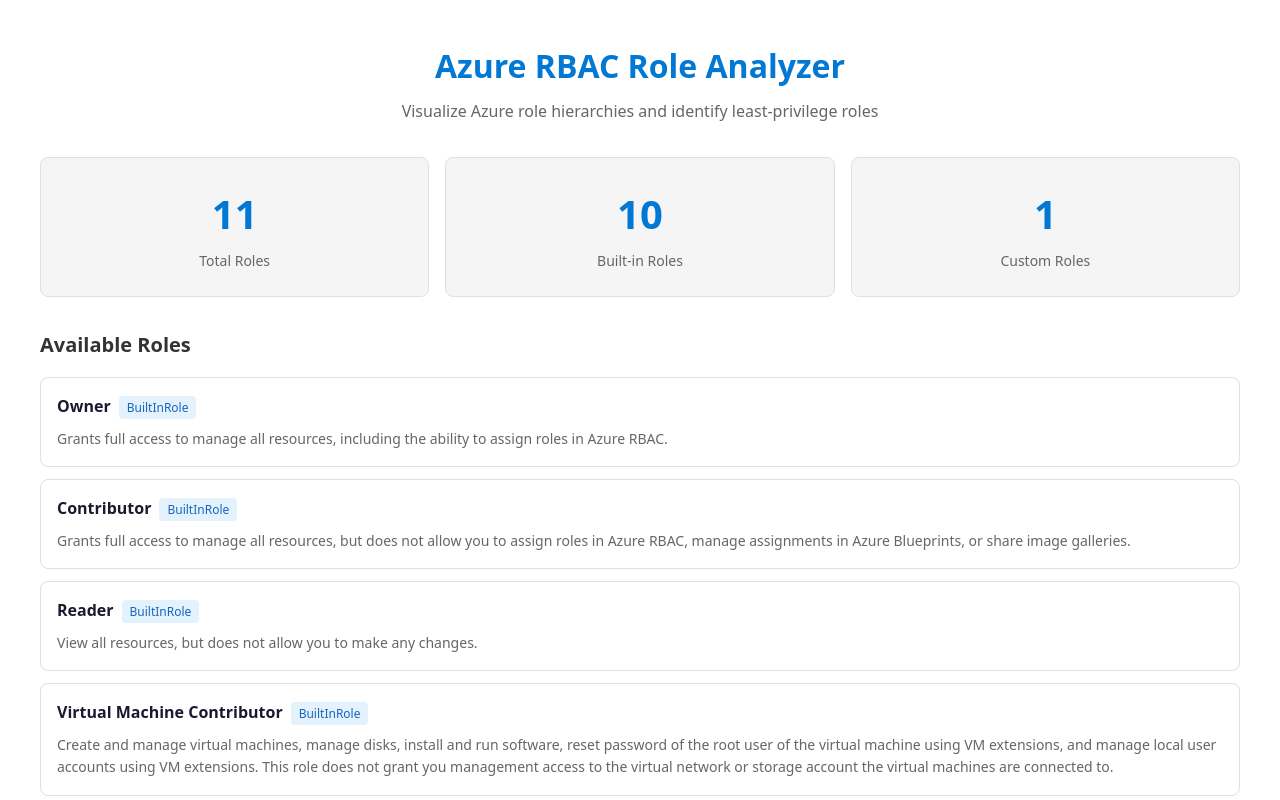
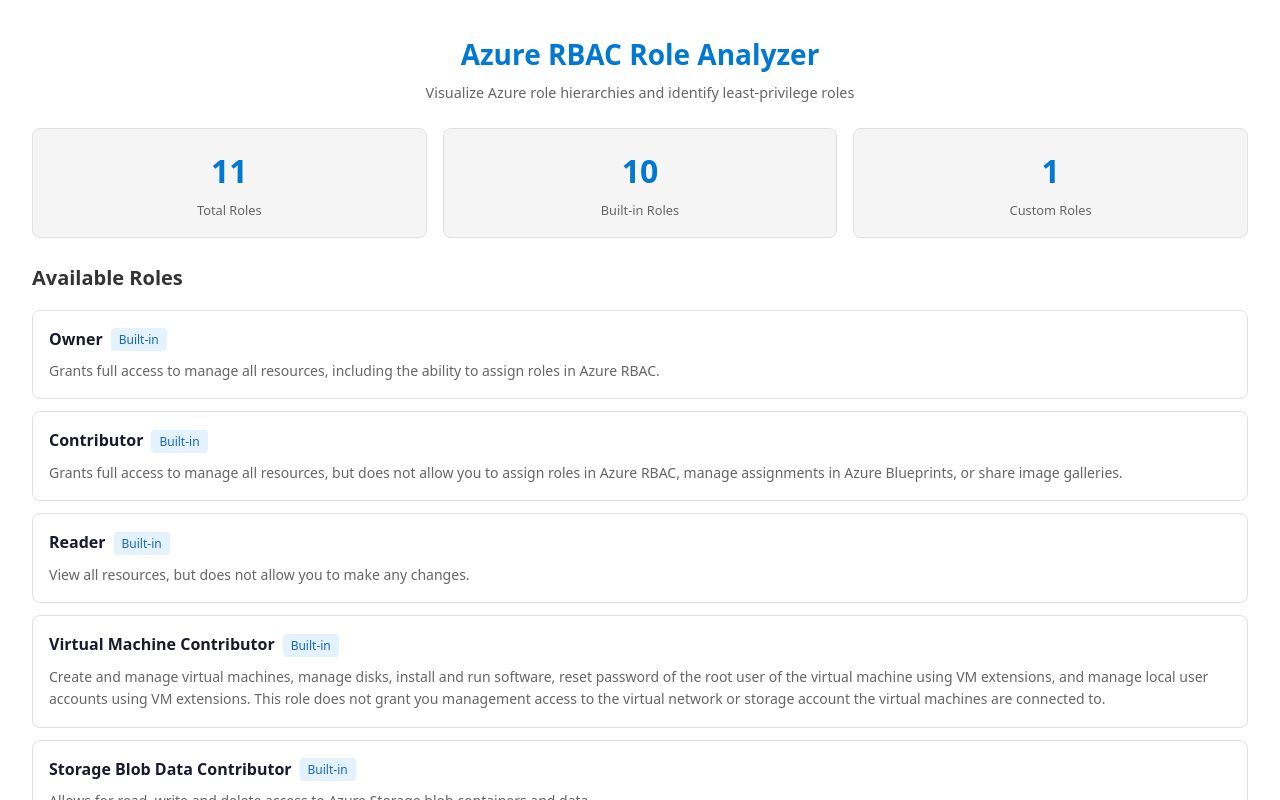
Before and after one commit to philomath213/azure-roles-analyzer, an Angular app: page / in a window 1280 px wide. Shown: the top 800 px of the page. Built offline with nearby package versions, Linux system fonts and the light colour scheme.

Commit message:
feat: add roles list component

```diff
--- a/src/app/app.css
+++ b/src/app/app.css
@@ -3,29 +3,35 @@
   font-family: system-ui, -apple-system, BlinkMacSystemFont, 'Segoe UI', Roboto, sans-serif;
   color: #1a1a2e;
   line-height: 1.6;
+  min-height: 100vh;
 }
 
 .container {
-  max-width: 1200px;
+  max-width: 1400px;
   margin: 0 auto;
-  padding: 2rem;
+  padding: 1.5rem;
+  display: flex;
+  flex-direction: column;
+  min-height: 100vh;
 }
 
 .header {
   text-align: center;
-  margin-bottom: 2rem;
+  margin-bottom: 1.5rem;
+  flex-shrink: 0;
 }
 
 .header h1 {
-  font-size: 2rem;
+  font-size: 1.75rem;
   font-weight: 600;
   color: #0078d4;
-  margin: 0 0 0.5rem;
+  margin: 0 0 0.25rem;
 }
 
 .header p {
   color: #666;
   margin: 0;
+  font-size: 0.9rem;
 }
 
 .loading,
@@ -42,89 +48,118 @@
 
 .stats {
   display: grid;
-  grid-template-columns: repeat(auto-fit, minmax(150px, 1fr));
+  grid-template-columns: repeat(3, 1fr);
   gap: 1rem;
-  margin-bottom: 2rem;
+  margin-bottom: 1.5rem;
+  flex-shrink: 0;
 }
 
 .stat-card {
   background: #f5f5f5;
   border-radius: 8px;
-  padding: 1.5rem;
+  padding: 1rem;
   text-align: center;
   border: 1px solid #e0e0e0;
 }
 
 .stat-value {
   display: block;
-  font-size: 2.5rem;
+  font-size: 2rem;
   font-weight: 700;
   color: #0078d4;
 }
 
 .stat-label {
   display: block;
-  font-size: 0.875rem;
+  font-size: 0.8rem;
   color: #666;
   margin-top: 0.25rem;
 }
 
-.role-list h2 {
-  font-size: 1.25rem;
-  font-weight: 600;
-  margin: 0 0 1rem;
-  color: #333;
+/* Two-panel layout */
+.main-content {
+  display: grid;
+  grid-template-columns: 1fr;
+  gap: 1.5rem;
+  flex: 1;
+  min-height: 0;
 }
 
-.role-list ul {
-  list-style: none;
-  padding: 0;
-  margin: 0;
+.main-content.has-details {
+  grid-template-columns: 400px 1fr;
 }
 
-.role-item {
+.list-panel {
+  display: flex;
+  flex-direction: column;
+  min-height: 0;
+  max-height: calc(100vh - 220px);
+  overflow: hidden;
+}
+
+.details-panel {
+  display: flex;
+  flex-direction: column;
+  min-height: 0;
+  max-height: calc(100vh - 220px);
+  overflow: auto;
   background: #fff;
   border: 1px solid #e0e0e0;
   border-radius: 8px;
-  padding: 1rem;
-  margin-bottom: 0.75rem;
-  cursor: pointer;
-  transition: border-color 0.2s, background-color 0.2s, box-shadow 0.2s;
 }
 
-.role-item:hover {
-  border-color: #0078d4;
-  background-color: rgba(0, 120, 212, 0.02);
+/* Responsive design */
+@media (max-width: 1024px) {
+  .main-content.has-details {
+    grid-template-columns: 350px 1fr;
+  }
 }
 
-.role-item:focus-visible {
-  outline: 2px solid #0078d4;
-  outline-offset: 2px;
+@media (max-width: 900px) {
+  .main-content.has-details {
+    grid-template-columns: 1fr;
+    grid-template-rows: auto 1fr;
   }
 
-.role-item.selected {
-  border-color: #0078d4;
-  background-color: rgba(0, 120, 212, 0.05);
-  box-shadow: 0 0 0 1px #0078d4;
+  .list-panel {
+    max-height: 300px;
   }
 
-.role-list strong {
-  font-size: 1rem;
-  color: #1a1a2e;
+  .details-panel {
+    max-height: none;
+  }
 }
 
-.role-type {
-  display: inline-block;
-  font-size: 0.75rem;
-  padding: 0.125rem 0.5rem;
-  margin-left: 0.5rem;
-  background: #e3f2fd;
-  color: #1565c0;
-  border-radius: 4px;
+@media (max-width: 600px) {
+  .container {
+    padding: 1rem;
   }
 
-.role-description {
-  font-size: 0.875rem;
-  color: #666;
-  margin: 0.5rem 0 0;
+  .header h1 {
+    font-size: 1.5rem;
   }
+
+  .stats {
+    grid-template-columns: 1fr;
+    gap: 0.75rem;
+  }
+
+  .stat-card {
+    padding: 0.75rem;
+    display: flex;
+    justify-content: space-between;
+    align-items: center;
+  }
+
+  .stat-value {
+    font-size: 1.5rem;
+  }
+
+  .stat-label {
+    margin-top: 0;
+  }
+
+  .list-panel {
+    max-height: 250px;
+  }
+}
--- a/src/app/app.html
+++ b/src/app/app.html
@@ -28,36 +28,26 @@
       </div>
     </section>
 
-    <section class="role-list" aria-label="Role list">
-      <h2>Available Roles</h2>
-      <ul>
-        @for (role of roles(); track role.id) {
-          <li
-            class="role-item"
-            [class.selected]="selectedRole()?.id === role.id"
-            (click)="onRoleSelect(role)"
-            (keydown.enter)="onRoleSelect(role)"
-            (keydown.space)="onRoleSelect(role)"
-            tabindex="0"
-            role="button"
-            [attr.aria-pressed]="selectedRole()?.id === role.id"
-          >
-            <strong>{{ role.name }}</strong>
-            <span class="role-type">{{ role.type }}</span>
-            <p class="role-description">{{ role.description }}</p>
-          </li>
-        }
-      </ul>
-    </section>
+    <div class="main-content" [class.has-details]="hasSelectedRole()">
+      <div class="list-panel">
+        <app-role-list
+          [roles]="roles()"
+          [selectedRoleId]="selectedRole()?.id ?? null"
+          (roleSelect)="onRoleSelect($event)"
+        />
+      </div>
 
       @if (hasSelectedRole()) {
+        <div class="details-panel">
           <app-role-details
             [role]="selectedRole()!"
             [activeTab]="activeTab()"
             (tabChange)="onTabChange($event)"
             (closeDetails)="onCloseDetails()"
           />
+        </div>
       }
+    </div>
   }
 
   <router-outlet />
--- a/src/app/app.ts
+++ b/src/app/app.ts
@@ -3,11 +3,11 @@
 import { RoleService, AppStateService } from './services';
 import type { TabId } from './services';
 import type { RoleDefinition } from './models';
-import { RoleDetailsComponent } from './components';
+import { RoleDetailsComponent, RoleListComponent } from './components';
 
 @Component({
   selector: 'app-root',
-  imports: [RouterOutlet, RoleDetailsComponent],
+  imports: [RouterOutlet, RoleDetailsComponent, RoleListComponent],
   templateUrl: './app.html',
   styleUrl: './app.css',
   changeDetection: ChangeDetectionStrategy.OnPush,
--- a/src/app/components/index.ts
+++ b/src/app/components/index.ts
@@ -1 +1,2 @@
 export { RoleDetailsComponent } from './role-details/role-details.component';
+export { RoleListComponent } from './role-list/role-list.component';
--- /dev/null
+++ b/src/app/components/role-list/role-list.component.css
@@ -0,0 +1,92 @@
+.role-list {
+  display: flex;
+  flex-direction: column;
+  height: 100%;
+}
+
+.role-list h2 {
+  font-size: 1.25rem;
+  font-weight: 600;
+  margin: 0 0 1rem;
+  color: #333;
+  flex-shrink: 0;
+}
+
+.role-list-items {
+  list-style: none;
+  padding: 0;
+  margin: 0;
+  overflow-y: auto;
+  flex: 1;
+}
+
+.role-item {
+  background: #fff;
+  border: 1px solid #e0e0e0;
+  border-radius: 8px;
+  padding: 1rem;
+  margin-bottom: 0.75rem;
+  cursor: pointer;
+  transition:
+    border-color 0.2s,
+    background-color 0.2s,
+    box-shadow 0.2s;
+}
+
+.role-item:hover {
+  border-color: #0078d4;
+  background-color: rgba(0, 120, 212, 0.02);
+}
+
+.role-item:focus-visible {
+  outline: 2px solid #0078d4;
+  outline-offset: 2px;
+}
+
+.role-item.selected {
+  border-color: #0078d4;
+  background-color: rgba(0, 120, 212, 0.05);
+  box-shadow: 0 0 0 1px #0078d4;
+}
+
+.role-item-header {
+  display: flex;
+  align-items: center;
+  gap: 0.5rem;
+  flex-wrap: wrap;
+}
+
+.role-name {
+  font-size: 1rem;
+  color: #1a1a2e;
+}
+
+.role-type-badge {
+  display: inline-block;
+  font-size: 0.75rem;
+  padding: 0.125rem 0.5rem;
+  background: #f0f0f0;
+  color: #666;
+  border-radius: 4px;
+}
+
+.role-type-badge.built-in {
+  background: #e3f2fd;
+  color: #1565c0;
+}
+
+.role-description {
+  font-size: 0.875rem;
+  color: #666;
+  margin: 0.5rem 0 0;
+  display: -webkit-box;
+  -webkit-line-clamp: 2;
+  -webkit-box-orient: vertical;
+  overflow: hidden;
+}
+
+.empty-state {
+  text-align: center;
+  padding: 2rem;
+  color: #666;
+}
--- /dev/null
+++ b/src/app/components/role-list/role-list.component.html
@@ -0,0 +1,27 @@
+<section class="role-list" aria-label="Role list">
+  <h2>Available Roles</h2>
+  <ul class="role-list-items">
+    @for (role of roles(); track role.id) {
+      <li
+        class="role-item"
+        [class.selected]="isSelected(role)"
+        (click)="onRoleClick(role)"
+        (keydown.enter)="onRoleClick(role)"
+        (keydown.space)="onRoleClick(role)"
+        tabindex="0"
+        role="button"
+        [attr.aria-pressed]="isSelected(role)"
+      >
+        <div class="role-item-header">
+          <strong class="role-name">{{ role.name }}</strong>
+          <span class="role-type-badge" [class.built-in]="role.type === 'BuiltInRole'">
+            {{ role.type === 'BuiltInRole' ? 'Built-in' : 'Custom' }}
+          </span>
+        </div>
+        <p class="role-description">{{ role.description }}</p>
+      </li>
+    } @empty {
+      <li class="empty-state">No roles available</li>
+    }
+  </ul>
+</section>
--- /dev/null
+++ b/src/app/components/role-list/role-list.component.ts
@@ -0,0 +1,23 @@
+import { Component, ChangeDetectionStrategy, input, output } from '@angular/core';
+import type { RoleDefinition } from '../../models';
+
+@Component({
+  selector: 'app-role-list',
+  templateUrl: './role-list.component.html',
+  styleUrl: './role-list.component.css',
+  changeDetection: ChangeDetectionStrategy.OnPush,
+})
+export class RoleListComponent {
+  readonly roles = input.required<RoleDefinition[]>();
+  readonly selectedRoleId = input<string | null>(null);
+
+  readonly roleSelect = output<RoleDefinition>();
+
+  onRoleClick(role: RoleDefinition): void {
+    this.roleSelect.emit(role);
+  }
+
+  isSelected(role: RoleDefinition): boolean {
+    return this.selectedRoleId() === role.id;
+  }
+}
```
Also changed, not shown: 2 other files (tests, documents, lock files or other folders). Lines whose indentation alone changed are shown as unchanged.
